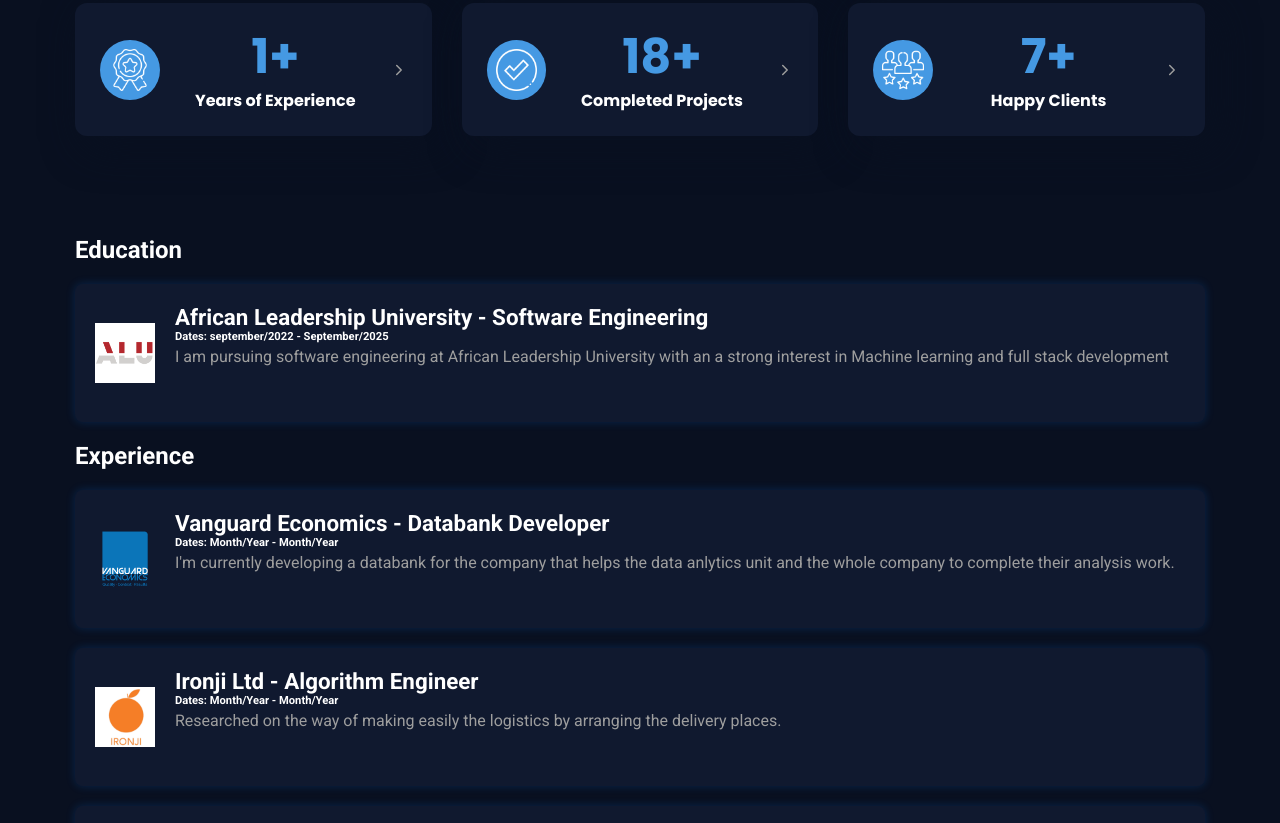
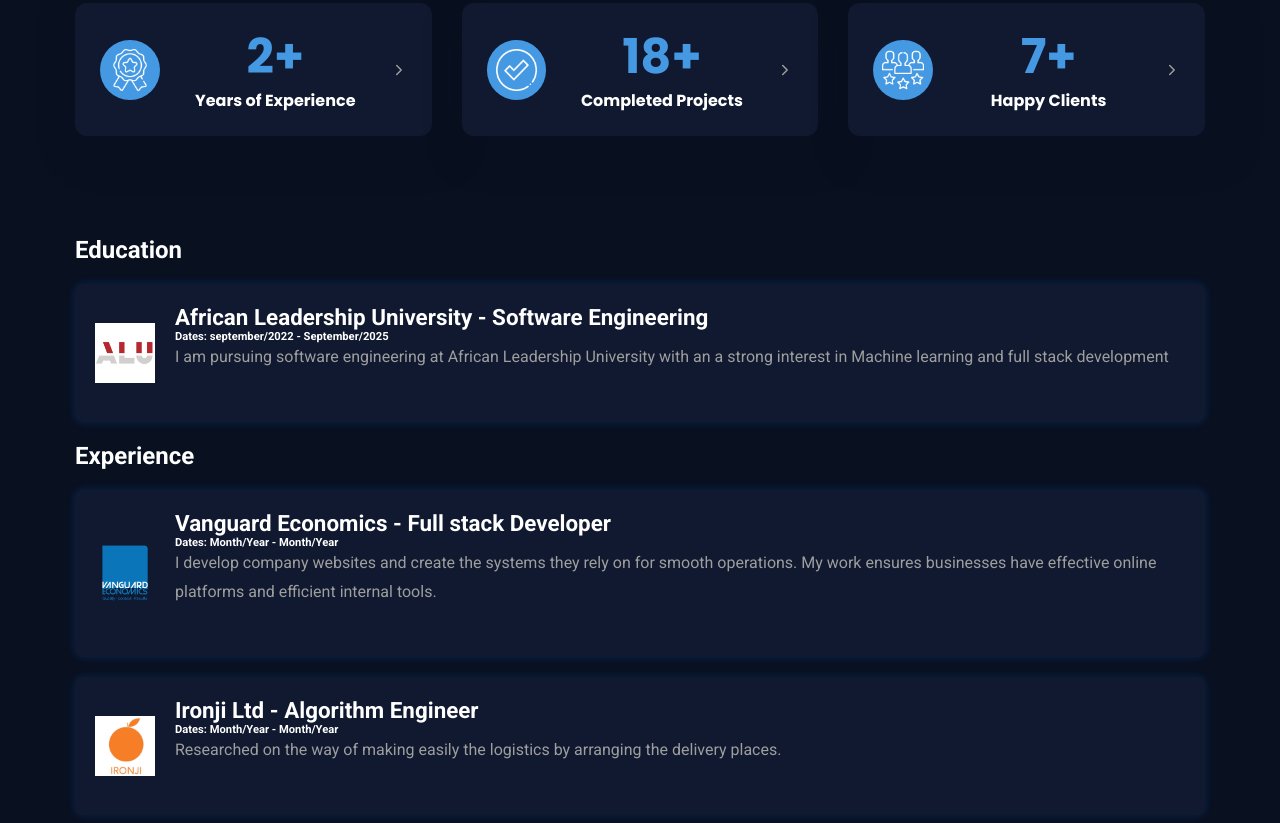
Before and after one commit to Dimitri250/portfolio.io, a plain HTML site: page index.html in a window 1280 px wide. Shown: the part 997-1820 px from the top of the page. Drawn offline with nearby package versions, Linux system fonts and the light colour scheme; a web font is replaced by a local one.

Commit message:
Update index.html

```diff
--- a/index.html
+++ b/index.html
@@ -151,7 +151,7 @@
                 </div>
 
                 <h2 class="h2 card-title">
-                  1+ <strong>Years of Experience</strong>
+                  2+ <strong>Years of Experience</strong>
                 </h2>
 
                 <ion-icon name="chevron-forward-outline"></ion-icon>
@@ -222,12 +222,12 @@
               </div>
               <div class="work-details">
                 <h3 class="work-title">
-                  Vanguard Economics - Databank Developer
+                  Vanguard Economics - Full stack Developer
                 </h3>
                 <p class="dates">Dates: Month/Year - Month/Year</p>
                 <p class="section-text">
-                  I'm currently developing a databank for the company that helps the data anlytics
-                  unit and the whole company to complete their analysis work.
+
+I develop company websites and create the systems they rely on for smooth operations. My work ensures businesses have effective online platforms and efficient internal tools.
                 </p>
               </div>
             </div>
```
